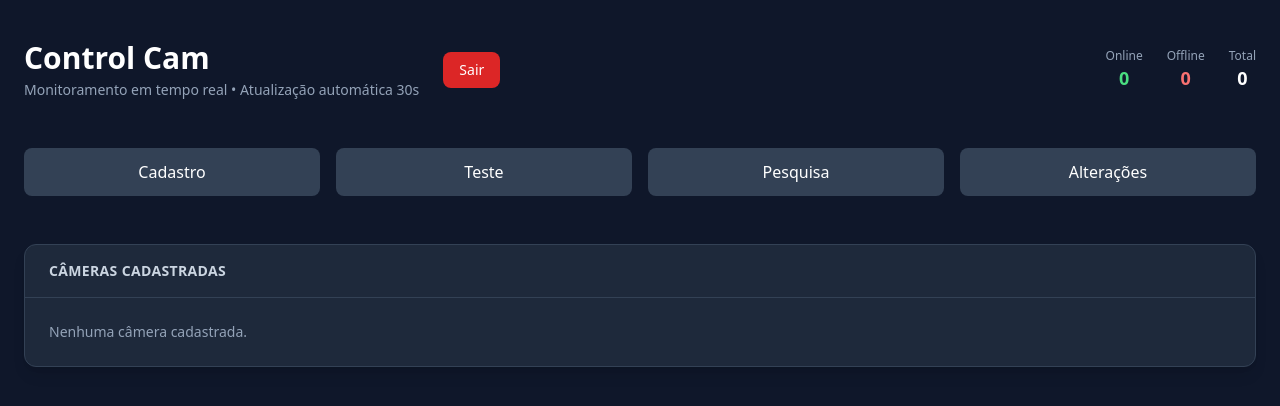
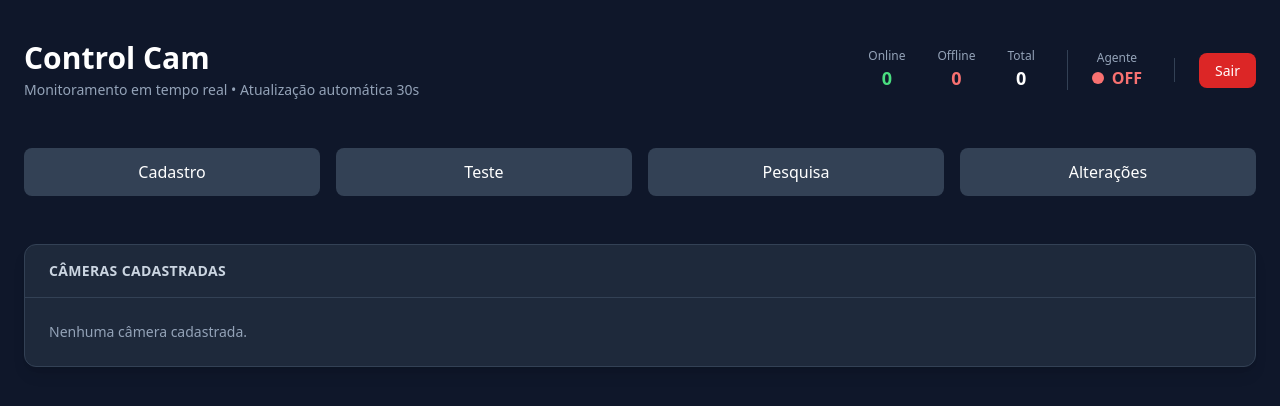
Before and after one commit to devban555/controlcam, a Flask app: template templates/index.html in a window 1280 px wide. Shown: the top 406 px of the page. Run offline with Flask 3, Linux system fonts and the light colour scheme; the template is opened without the code that fills it, so the values that code supplies are empty; some libraries are stand-ins or nearby versions.

Commit message:
Melhoria monitoramento agente e status cameras + logout admin

```diff
--- a/app.py
+++ b/app.py
@@ -294,7 +294,13 @@ def excluir_usuario(usuario_id):
 @app.route("/api/agent/heartbeat", methods=["POST"])
 def agent_heartbeat():
 
+    # aceitar token via header OU JSON
+    data = request.get_json(silent=True)
+
     token = request.headers.get("Authorization")
+
+    if not token and data and "token" in data:
+        token = data["token"]
 
     if not token:
         return jsonify({"error": "Token ausente"}), 401
@@ -316,8 +322,32 @@ def agent_heartbeat():
 
     empresa_id = empresa[0]
 
-    nome_maquina = request.json.get("nome_maquina")
-    ip_local = request.json.get("ip_local")
+    cursor.execute("""
+        SELECT ultimo_heartbeat
+        FROM agentes
+        WHERE empresa_id = %s
+        ORDER BY ultimo_heartbeat DESC
+        LIMIT 1
+    """, (empresa_id,))
+
+    agente = cursor.fetchone()
+
+    agente_status = "OFF"
+
+    if agente:
+        ultimo = agente[0]
+        agora = datetime.datetime.now()
+
+        if (agora - ultimo).total_seconds() < 30:
+            agente_status = "ON"
+
+    # usar JSON seguro
+    nome_maquina = None
+    ip_local = None
+
+    if data:
+        nome_maquina = data.get("nome_maquina")
+        ip_local = data.get("ip_local")
 
     agora = datetime.datetime.now()
 
@@ -358,6 +388,7 @@ def agent_heartbeat():
     """, (agente_id,))
 
     comando = cursor.fetchone()
+
     print("AGENTE_ID:", agente_id)
     print("COMANDO BRUTO:", comando)
 
@@ -612,6 +643,26 @@ def index():
 
     empresa_id = usuario[0]
 
+    # 🔎 STATUS DO AGENTE
+    agente_status = "OFF"
+
+    cursor.execute("""
+        SELECT ultimo_heartbeat
+        FROM agentes
+        WHERE empresa_id = %s
+        ORDER BY ultimo_heartbeat DESC
+        LIMIT 1
+    """, (empresa_id,))
+
+    agente = cursor.fetchone()
+
+    if agente and agente[0]:
+        agora = datetime.datetime.now()
+        delta = agora - agente[0]
+
+        if delta.total_seconds() < 60:
+            agente_status = "ON"
+
     # 🔎 Buscar câmeras da empresa
     cursor.execute("""
         SELECT id, nome_camera, ip_camera, caixa
@@ -627,7 +678,7 @@ def index():
 
         ip = cam[2]
 
-        # 🔎 Buscar último comando executado da empresa para este IP
+        # 🔎 Buscar último comando executado
         cursor.execute("""
             SELECT resultado, executado_em
             FROM comandos
@@ -643,19 +694,29 @@ def index():
         status = "Sem teste"
         latencia = "-"
 
-        if comando:
-            resultado_texto = comando[0]
+        # 🚨 se agente estiver OFF não confiar no último ping
+        if agente_status == "OFF":
 
-            if resultado_texto and "TTL=" in resultado_texto:
-                status = "Online"
+            status = "Desconhecido"
+            latencia = "-"
 
-                match = re.search(r'tempo[=<](\d+)', resultado_texto)
-                if match:
-                    latencia = match.group(1) + " ms"
-            else:
-                status = "Offline"
+        else:
 
-        # 🔎 Verificar se já existe comando ativo para esse IP
+            if comando:
+                resultado_texto = comando[0]
+
+                # compatível Windows e Linux
+                if resultado_texto and "ttl=" in resultado_texto.lower():
+                    status = "Online"
+
+                    match = re.search(r'tempo[=<](\d+)', resultado_texto)
+                    if match:
+                        latencia = match.group(1) + " ms"
+
+                else:
+                    status = "Offline"
+
+        # 🔎 Verificar comando ativo
         cursor.execute("""
             SELECT id FROM comandos
             WHERE alvo = %s
@@ -666,7 +727,7 @@ def index():
 
         comando_ativo = cursor.fetchone()
 
-        # 🚀 Criar novo comando apenas se não houver ativo
+        # 🚀 Criar novo comando se necessário
         if not comando_ativo:
 
             cursor.execute("""
@@ -698,7 +759,11 @@ def index():
     cursor.close()
     conn.close()
 
-    return render_template("index.html", cameras=lista_cameras)
+    return render_template(
+        "index.html",
+        cameras=lista_cameras,
+        agente_status=agente_status
+    )
 
 @app.route("/cadastro", methods=["GET", "POST"])
 @login_required
@@ -775,7 +840,7 @@ def pesquisa():
     conn = get_db()
     cursor = conn.cursor()
 
-    # 🔎 Buscar empresa do usuário logado
+    # empresa do usuário
     cursor.execute(
         "SELECT empresa_id FROM usuarios WHERE id = %s",
         (session["usuario_id"],)
@@ -794,16 +859,20 @@ def pesquisa():
         termo = request.form.get("termo")
 
         cursor.execute("""
-            SELECT id, nome_camera, ip_camera, caixa
+            SELECT id, nome_camera, ip_camera, caixa, rua1, rua2
             FROM cameras
             WHERE empresa_id = %s
-              AND (
-                    nome_camera ILIKE %s
-                 OR ip_camera ILIKE %s
-                 OR caixa ILIKE %s
-              )
+            AND (
+                nome_camera ILIKE %s
+                OR ip_camera ILIKE %s
+                OR caixa ILIKE %s
+                OR rua1 ILIKE %s
+                OR rua2 ILIKE %s
+            )
         """, (
             empresa_id,
+            f"%{termo}%",
+            f"%{termo}%",
             f"%{termo}%",
             f"%{termo}%",
             f"%{termo}%"
@@ -837,6 +906,26 @@ def teste():
 
     empresa_id = usuario[0]
 
+    # 🔎 STATUS DO AGENTE
+    agente_status = "OFF"
+
+    cursor.execute("""
+        SELECT ultimo_heartbeat
+        FROM agentes
+        WHERE empresa_id = %s
+        ORDER BY ultimo_heartbeat DESC
+        LIMIT 1
+    """, (empresa_id,))
+
+    agente = cursor.fetchone()
+
+    if agente and agente[0]:
+        agora = datetime.datetime.now()
+        delta = agora - agente[0]
+
+        if delta.total_seconds() < 60:
+            agente_status = "ON"
+
     # 🔎 Listar caixas da empresa
     cursor.execute("""
         SELECT DISTINCT caixa
@@ -852,6 +941,43 @@ def teste():
     if request.method == "POST":
 
         tipo = request.form.get("tipo")
+
+        # 🚨 se agente OFF não executar testes
+        if agente_status == "OFF":
+
+            if tipo == "ip":
+                ip = request.form.get("ip_manual")
+                if ip:
+                    resultados.append(("Teste", ip, "Sem comunicação", "-"))
+
+            elif tipo == "caixa":
+                caixa = request.form.get("caixa")
+
+                cursor.execute("""
+                    SELECT ip_camera
+                    FROM cameras
+                    WHERE caixa = %s
+                      AND empresa_id = %s
+                """, (caixa, empresa_id))
+
+                for row in cursor.fetchall():
+                    resultados.append(("Teste", row[0], "Sem comunicação", "-"))
+
+            elif tipo == "geral":
+
+                cursor.execute("""
+                    SELECT ip_camera
+                    FROM cameras
+                    WHERE empresa_id = %s
+                """, (empresa_id,))
+
+                for row in cursor.fetchall():
+                    resultados.append(("Teste", row[0], "Sem comunicação", "-"))
+
+            cursor.close()
+            conn.close()
+
+            return render_template("teste.html", caixas=caixas, resultados=resultados)
 
         # 🔎 Buscar agente da empresa
         cursor.execute(
@@ -930,7 +1056,7 @@ def teste():
 
                 resultado_texto = comando[0]
 
-                if "TTL=" in resultado_texto:
+                if "ttl=" in resultado_texto.lower():
                     status = "Online"
                     match = re.search(r'tempo[=<](\d+)', resultado_texto)
                     if match:
--- a/templates/index.html
+++ b/templates/index.html
@@ -16,7 +16,6 @@
 <!-- Header -->
 <div class="flex flex-col md:flex-row md:items-center md:justify-between mb-12">
 
-        <div class="flex items-center gap-6">
 <div>
 <h1 class="text-3xl font-bold text-white">Control Cam</h1>
 <p class="text-slate-400 text-sm mt-1">
@@ -24,15 +23,9 @@
 </p>
 </div>
 
-            <!-- BOTÃO LOGOUT -->
-            <a href="{{ url_for('logout') }}"
-                class="bg-red-600 hover:bg-red-500 text-white text-sm font-medium px-4 py-2 rounded-lg transition duration-200">
-                Sair
-            </a>
-        </div>
+<!-- RESUMO -->
+<div class="flex gap-8 mt-6 md:mt-0 items-center">
 
-        <!-- Resumo -->
-        <div class="flex gap-6 mt-6 md:mt-0">
 {% set online = cameras | selectattr("status", "equalto", "Online") | list | length %}
 {% set total = cameras | length %}
 {% set offline = total - online %}
@@ -51,11 +44,37 @@
 <p class="text-xs text-slate-400">Total</p>
 <p class="text-lg font-semibold text-white">{{ total }}</p>
 </div>
+
+<!-- STATUS AGENTE -->
+<div class="text-center border-l border-slate-700 pl-6">
+<p class="text-xs text-slate-400">Agente</p>
+
+{% if agente_status == "ON" %}
+<p class="flex items-center justify-center gap-2 text-green-400 font-semibold">
+<span class="w-3 h-3 bg-green-400 rounded-full animate-pulse"></span>
+ON
+</p>
+{% else %}
+<p class="flex items-center justify-center gap-2 text-red-400 font-semibold">
+<span class="w-3 h-3 bg-red-400 rounded-full"></span>
+OFF
+</p>
+{% endif %}
+</div>
+
+<!-- BOTÃO SAIR -->
+<div class="border-l border-slate-700 pl-6">
+<a href="{{ url_for('logout') }}"
+class="bg-red-600 hover:bg-red-500 text-white text-sm font-medium px-4 py-2 rounded-lg transition duration-200">
+Sair
+</a>
 </div>
 
 </div>
 
-    <!-- BOTÕES PADRONIZADOS -->
+</div>
+
+<!-- BOTÕES -->
 <div class="flex flex-wrap gap-4 mb-12">
 
 <a href="{{ url_for('cadastro') }}"
@@ -90,8 +109,11 @@
 </div>
 
 {% if cameras %}
+
 <div class="overflow-x-auto">
+
 <table class="w-full text-sm text-slate-300">
+
 <thead class="bg-slate-700 text-xs uppercase text-slate-400">
 <tr>
 <th class="px-6 py-3 text-left">Nome</th>
@@ -103,7 +125,9 @@
 </thead>
 
 <tbody>
+
 {% for cam in cameras %}
+
 <tr class="border-b border-slate-700 hover:bg-slate-700/40 transition">
 
 <td class="px-6 py-4 font-medium text-white">
@@ -119,17 +143,36 @@
 </td>
 
 <td class="px-6 py-4">
+
 {% if cam.status == "Online" %}
+
 <span class="flex items-center gap-2 text-green-400">
 <span class="w-2 h-2 bg-green-400 rounded-full animate-pulse"></span>
 Online
 </span>
-                            {% else %}
+
+{% elif cam.status == "Offline" %}
+
 <span class="flex items-center gap-2 text-red-400">
 <span class="w-2 h-2 bg-red-400 rounded-full"></span>
 Offline
 </span>
+
+{% elif cam.status == "Desconhecido" %}
+
+<span class="flex items-center gap-2 text-yellow-400">
+<span class="w-2 h-2 bg-yellow-400 rounded-full"></span>
+Sem comunicação
+</span>
+
+{% else %}
+
+<span class="text-slate-400">
+Sem teste
+</span>
+
 {% endif %}
+
 </td>
 
 <td class="px-6 py-4">
@@ -137,15 +180,21 @@
 </td>
 
 </tr>
+
 {% endfor %}
+
 </tbody>
+
 </table>
+
 </div>
 
 {% else %}
+
 <div class="p-6 text-slate-400 text-sm">
 Nenhuma câmera cadastrada.
 </div>
+
 {% endif %}
 
 </div>
```
Also changed, not shown: templates/admin.html (+10 -1 lines). Lines whose indentation alone changed are shown as unchanged.
